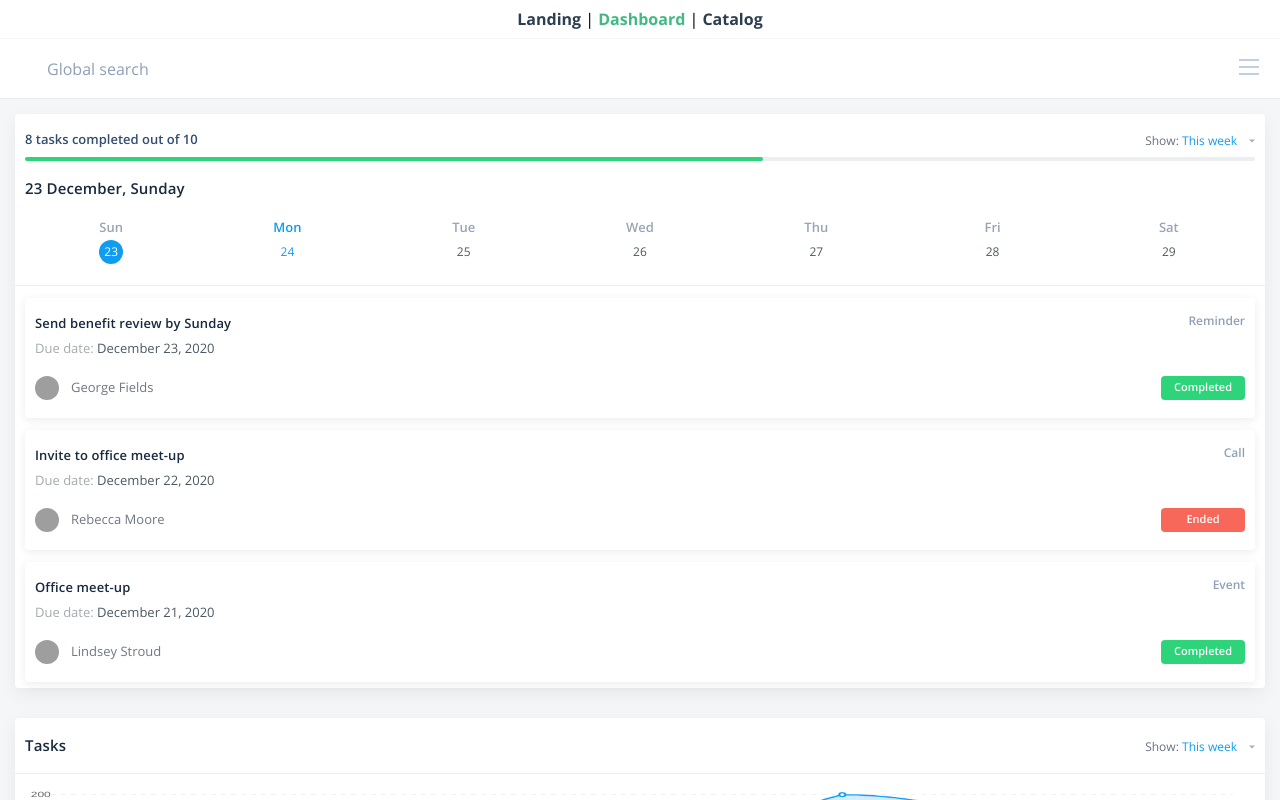
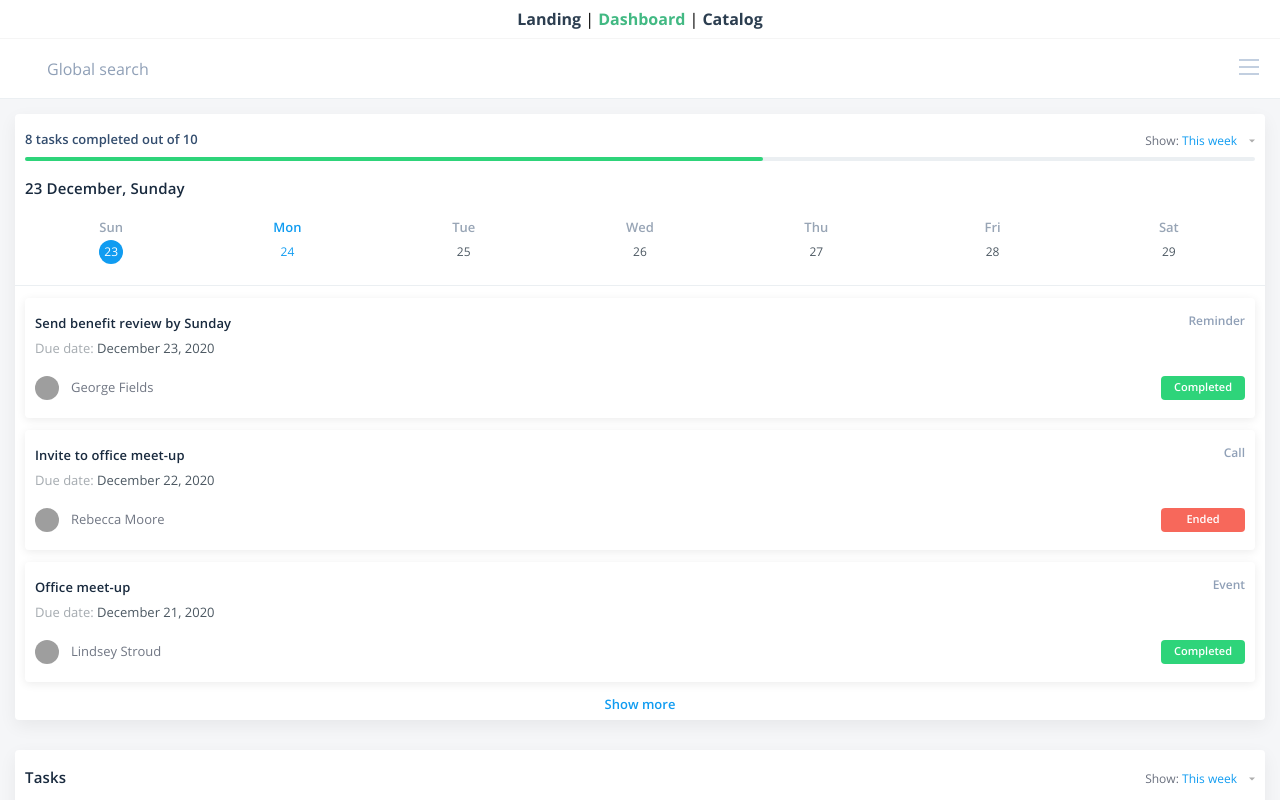
Before and after one commit to kirrousel/vue-tasks, a Vue app: page /dashboard in a window 1280 px wide. Shown: the top 800 px of the page. Built offline with nearby package versions, Linux system fonts and the light colour scheme; grey boxes are pictures that could not be loaded; the HTML template or start-up script is replaced by a standard one.

Commit message:
add show more

```diff
--- a/src/components/dashboard/tasks/DashboardTaskList.vue
+++ b/src/components/dashboard/tasks/DashboardTaskList.vue
@@ -6,6 +6,9 @@
       :key="index"
     >
       <DashboardTask :task="item"/>
+    </div>
+    <div class="task-list__button-wrapper">
+      <button class="task-list__button" type="button">Show more</button>
     </div>
   </div>
 </template>
@@ -63,4 +66,19 @@
     }
   }
 
+  .task-list__button-wrapper {
+    display: flex;
+    justify-content: center;
+    width: 100%;
+    padding: 6px 10px;
+    box-sizing: border-box;
+  }
+
+  .task-list__button {
+    height: 20px;
+    font-size: 0.8125rem;
+    color: #109CF1;
+    font-weight: 500;
+  }
+
 </style>
```
